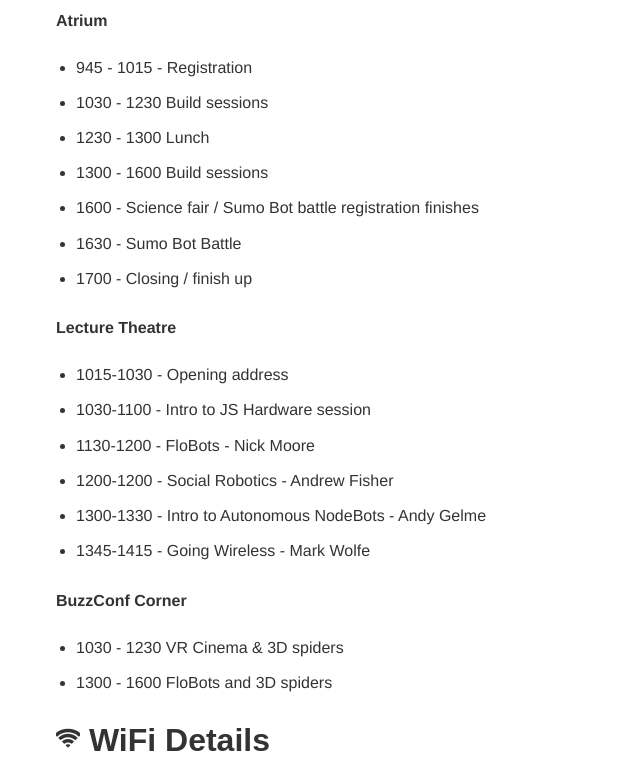
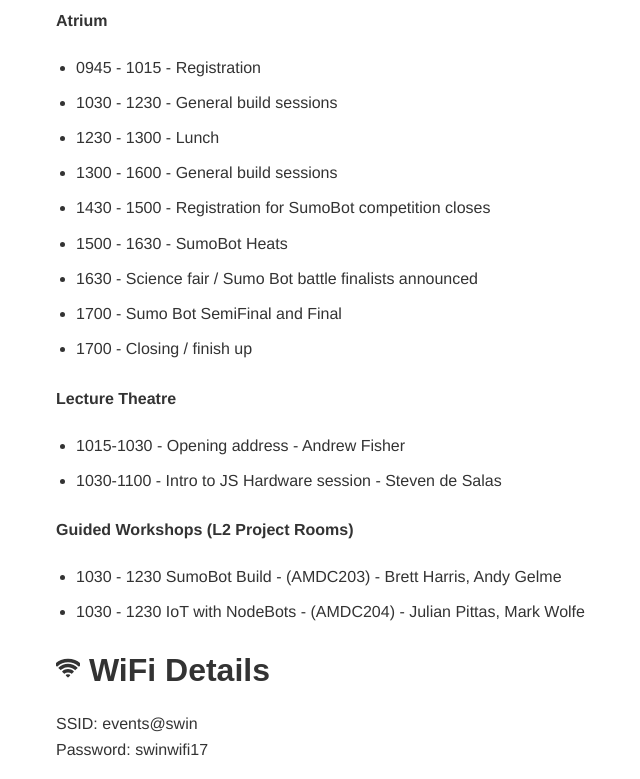
Before and after one commit to nodebotsau/nodebotsau.github.io, a plain HTML site: page melbourne/schedule/index.html in a window 1280 px wide. Shown: the part 655-1434 px from the top of the page, without its empty margins (289-929 px from the left). Drawn offline with Linux system fonts and the light colour scheme; a web font is replaced by a local one.

Commit message:
Updated schedule for 2017

```diff
--- a/melbourne/schedule/index.html
+++ b/melbourne/schedule/index.html
@@ -46,8 +46,8 @@
                     NodeBots<br/>
                     Day
                 </h1>
-                    <p>23rd July<br>
-                        2016</p>
+                    <p>22nd July<br>
+                        2017</p>
             </aside>
         </a>
     </header>
@@ -63,37 +63,33 @@
         in robotics necessary.</p>
 
 		    <h2>
-          <a href="nodebotsaumelb2016.ics">
             <svg class="svg-icon" viewBox="0 0 1792 1792" xmlns="http://www.w3.org/2000/svg"><path d="M192 1664h288v-288h-288v288zm352 0h320v-288h-320v288zm-352-352h288v-320h-288v320zm352 0h320v-320h-320v320zm-352-384h288v-288h-288v288zm736 736h320v-288h-320v288zm-384-736h320v-288h-320v288zm768 736h288v-288h-288v288zm-384-352h320v-320h-320v320zm-352-864v-288q0-13-9.5-22.5t-22.5-9.5h-64q-13 0-22.5 9.5t-9.5 22.5v288q0 13 9.5 22.5t22.5 9.5h64q13 0 22.5-9.5t9.5-22.5zm736 864h288v-320h-288v320zm-384-384h320v-288h-320v288zm384 0h288v-288h-288v288zm32-480v-288q0-13-9.5-22.5t-22.5-9.5h-64q-13 0-22.5 9.5t-9.5 22.5v288q0 13 9.5 22.5t22.5 9.5h64q13 0 22.5-9.5t9.5-22.5zm384-64v1280q0 52-38 90t-90 38h-1408q-52 0-90-38t-38-90v-1280q0-52 38-90t90-38h128v-96q0-66 47-113t113-47h64q66 0 113 47t47 113v96h384v-96q0-66 47-113t113-47h64q66 0 113 47t47 113v96h128q52 0 90 38t38 90z"/></svg>
-          </a>
           Event schedule
         </h2>
 
         <h4>Atrium</h4>
         <ul>
-          <li>945  - 1015 - Registration</li>
-          <li>1030 - 1230 Build sessions</li>
-          <li>1230 - 1300 Lunch</li>
-          <li>1300 - 1600 Build sessions</li>
-          <li>1600 - Science fair / Sumo Bot battle registration finishes</li>
-          <li>1630 - Sumo Bot Battle</li>
+          <li>0945  - 1015 - Registration</li>
+          <li>1030 - 1230 - General build sessions</li>
+          <li>1230 - 1300 - Lunch</li>
+          <li>1300 - 1600 - General build sessions</li>
+          <li>1430 - 1500 - Registration for SumoBot competition closes</li>
+          <li>1500 - 1630 - SumoBot Heats</li>
+          <li>1630 - Science fair / Sumo Bot battle finalists announced</li>
+          <li>1700 - Sumo Bot SemiFinal and Final</li>
           <li>1700 - Closing / finish up</li>
         </ul>
 
         <h4>Lecture Theatre</h4>
         <ul>
-          <li>1015-1030 - Opening address</li>
-          <li>1030-1100 - Intro to JS Hardware session</li>
-          <li>1130-1200 - FloBots - Nick Moore</li>
-          <li>1200-1200 - Social Robotics - Andrew Fisher</li>
-          <li>1300-1330 - Intro to Autonomous NodeBots - Andy Gelme</li>
-          <li>1345-1415 - Going Wireless - Mark Wolfe</li>
+          <li>1015-1030 - Opening address - Andrew Fisher</li>
+          <li>1030-1100 - Intro to JS Hardware session - Steven de Salas</li>
         </ul>
 
-        <h4>BuzzConf Corner</h4>
+        <h4>Guided Workshops (L2 Project Rooms)</h4>
         <ul>
-          <li>1030 - 1230 VR Cinema &amp; 3D spiders</li>
-          <li>1300 - 1600 FloBots and 3D spiders</li>
+          <li>1030 - 1230 SumoBot Build - (AMDC203) - Brett Harris, Andy Gelme </li>
+          <li>1030 - 1230 IoT with NodeBots - (AMDC204) - Julian Pittas, Mark Wolfe</li>
         </ul>
 
         <h2>
@@ -101,7 +97,7 @@
           WiFi Details
         </h2>
         <p>SSID: events@swin<br>
-        Password: swin2016</p>
+        Password: swinwifi17</p>
 
         <h2>
           Key links
@@ -109,7 +105,8 @@
 
           <p>
             <svg class="svg-icon" viewBox="0 0 1792 1792" xmlns="http://www.w3.org/2000/svg"><path d="M1583 776q62 0 103.5 40.5t41.5 101.5q0 97-93 130l-172 59 56 167q7 21 7 47 0 59-42 102t-101 43q-47 0-85.5-27t-53.5-72l-55-165-310 106 55 164q8 24 8 47 0 59-42 102t-102 43q-47 0-85-27t-53-72l-55-163-153 53q-29 9-50 9-61 0-101.5-40t-40.5-101q0-47 27.5-85t71.5-53l156-53-105-313-156 54q-26 8-48 8-60 0-101-40.5t-41-100.5q0-47 27.5-85t71.5-53l157-53-53-159q-8-24-8-47 0-60 42-102.5t102-42.5q47 0 85 27t53 72l54 160 310-105-54-160q-8-24-8-47 0-59 42.5-102t101.5-43q47 0 85.5 27.5t53.5 71.5l53 161 162-55q21-6 43-6 60 0 102.5 39.5t42.5 98.5q0 45-30 81.5t-74 51.5l-157 54 105 316 164-56q24-8 46-8zm-794 262l310-105-105-315-310 107z"/></svg>
-            Team slack - <a href="nodebotsau.slack.com">nodebotsau.slack.com</a>
+            Team slack - <a href="http://nodebotsau.slack.com">nodebotsau.slack.com</a>
+            (<a href="http://invite.nodebotsau.io">Invite link</a>)
           </p>
 
           <p>
@@ -130,6 +127,9 @@
             Explorer Kit: <a href="https://github.com/ajfisher/jsiot-explorer">github.com/ajfisher/jsiot-explorer</a>
           </p>
 
+            <svg class="svg-icon" viewBox="0 0 1792 1792" xmlns="http://www.w3.org/2000/svg"><path d="M1664 896q0 251-146.5 451.5t-378.5 277.5q-27 5-39.5-7t-12.5-30v-211q0-97-52-142 57-6 102.5-18t94-39 81-66.5 53-105 20.5-150.5q0-121-79-206 37-91-8-204-28-9-81 11t-92 44l-38 24q-93-26-192-26t-192 26q-16-11-42.5-27t-83.5-38.5-86-13.5q-44 113-7 204-79 85-79 206 0 85 20.5 150t52.5 105 80.5 67 94 39 102.5 18q-40 36-49 103-21 10-45 15t-57 5-65.5-21.5-55.5-62.5q-19-32-48.5-52t-49.5-24l-20-3q-21 0-29 4.5t-5 11.5 9 14 13 12l7 5q22 10 43.5 38t31.5 51l10 23q13 38 44 61.5t67 30 69.5 7 55.5-3.5l23-4q0 38 .5 89t.5 54q0 18-13 30t-40 7q-232-77-378.5-277.5t-146.5-451.5q0-209 103-385.5t279.5-279.5 385.5-103 385.5 103 279.5 279.5 103 385.5z"/></svg>
+            IoT Workshop Repo: <a href="https://github.com/nodebotsau/nodebots-iot-2017">github.com/nodebotsau/nodebots-iot-2017</a>
+          </p>
           <p>
             <svg class="svg-icon" viewBox="0 0 630 630" xmlns="http://www.w3.org/2000/svg"><title>logo</title><g fill="none" fill-rule="evenodd"><path fill="#F3DF49" d="M0 0h630v630H0z"/><path d="M213.863 497.296c9.3 16.492 17.762 30.444 38.057 30.444 19.454 0 31.72-7.61 31.72-37.21v-201.3h59.202v202.137c0 61.32-35.943 89.232-88.384 89.232-47.362 0-74.853-24.53-88.808-54.13l48.213-29.174zM470.64 580.86c-25.56 0-47.88-6.21-66.96-18.63-19.08-12.42-32.58-27.09-40.5-44.01l46.98-24.3c12.96 25.56 33.12 38.34 60.48 38.34 16.56 0 29.43-4.32 38.61-12.96s13.77-20.7 13.77-36.18c0-31.32-20.16-46.98-60.48-46.98-25.92 0-48.42 6.84-67.5 20.52l-2.7-1.62V289.8h168.48v47.52H440.4v55.08c9.36-2.88 21.78-4.32 37.26-4.32 29.88 0 54.54 9 73.98 27 19.44 18 29.16 41.04 29.16 69.12 0 28.8-9.45 52.11-28.35 69.93-18.9 17.82-46.17 26.73-81.81 26.73z" fill="#2E2E2C"/></g></svg>
             Johnny Five: <a href="http://johnny-five.io">johnny-five.io</a>
@@ -156,7 +156,7 @@
 
     <footer id="footer">
         <div class="badges">
-            <a class="github" href="https://github.com/nodebotsau/nbdau" title="Code on GitHub"></a>
+            <a class="github" href="https://github.com/nodebotsau/" title="Code on GitHub"></a>
             <a class="twitter" href="https://twitter.com/nodebotsau" title="News on Twitter"></a>
         </div>
     </footer>
```
